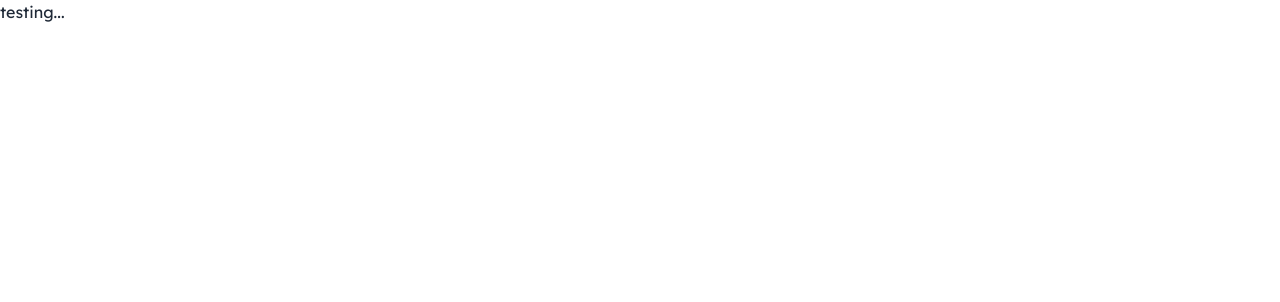
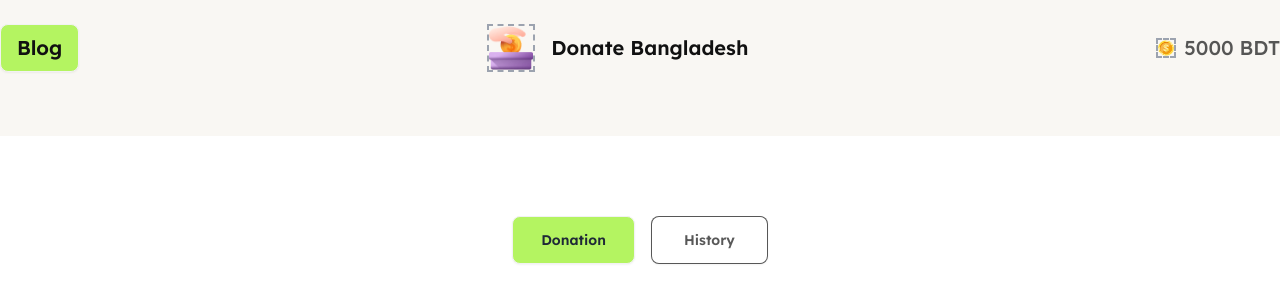
Before and after one commit to Samadsust71/fifth-assignment, a plain HTML site: page index.html in a window 1280 px wide. Drawn offline with nearby package versions, Linux system fonts and the light colour scheme.

Commit message:
header section done

```diff
--- a/index.html
+++ b/index.html
@@ -21,6 +21,9 @@
             extend: {
               colors: {
                 clifford: '#da373d',
+                button: '#B4F461',
+                primary: '#111111',
+                secondary: 'rgba(17, 17, 17, 0.7)',
               },
               fontFamily: {
                 'lexend': ["Lexend", 'sans-serif'],
@@ -31,8 +34,45 @@
       </script>
 </head>
 <body class="font-lexend">
-    testing...
+    <!-- header section start -->
+     <header class="static">
+        <!-- navbar section -->
+         <section class="bg-[#F9F7F3]">
 
+            <div class="lg:hidden flex justify-center items-center py-6">
+                <div class="flex gap-4 items-center">
+                    <img src="./assets/logo.png" class="h-12 w-12 border-2 border-dashed border-gray-400" alt="">
+                    <h1 class="text-primary font-semibold text-xl">Donate Bangladesh</h1>
+                </div>
+            </div>
+             <nav class="w-[90%] lg:container mx-auto pt-6 pb-16 flex justify-between items-center">
+
+                <a href=""><button id="" class="btn bg-button text-primary text-xl font-semibold hover:bg-primary hover:text-white transition-colors duration-200 ease-in-out">Blog</button></a>
+
+                <div class="hidden lg:flex gap-4 items-center">
+                    <img src="./assets/logo.png" class="h-12 w-12 border-2 border-dashed border-gray-400" alt="">
+                    <h1 class="text-primary font-semibold text-xl">Donate Bangladesh</h1>
+                </div>
+                <div class="flex items-center gap-2">
+                    <img src="./assets/coin.png" class="h-5 w-5 border-2 border-dashed border-gray-400" alt="">
+                    <p class="text-xl text-secondary font-medium">
+                        <span id="total-money">5000</span>
+                        <span>BDT</span>
+                    </p>
+                </div>
+             </nav>
+         </section>
+         <!-- button container section -->
+            <section class="flex justify-center items-center mt-10 lg:mt-20 mb-8 gap-4">
+                <button id="donation-page-btn" class="btn px-7 py-4 bg-button text-title">Donation</button>
+                <button id="history-page-btn" class="btn px-8 py-4 text-secondary bg-white border border-secondary">History</button>
+            </section>
+
+     </header>
+    <!-- header section end -->
+     <!-- main section start -->
+      <main></main>
+     <!-- main section end -->
     <script src="./js/script.js"></script>
 </body>
 </html>
```
